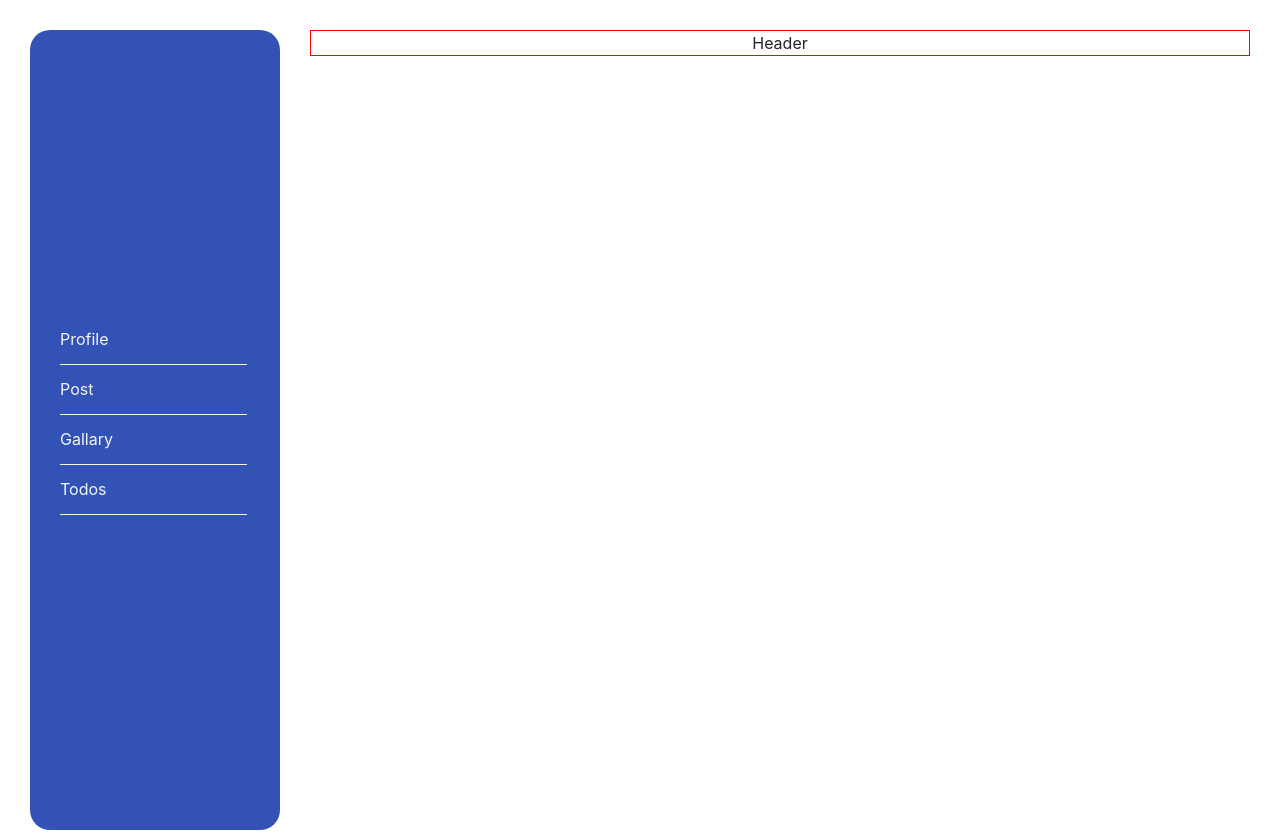
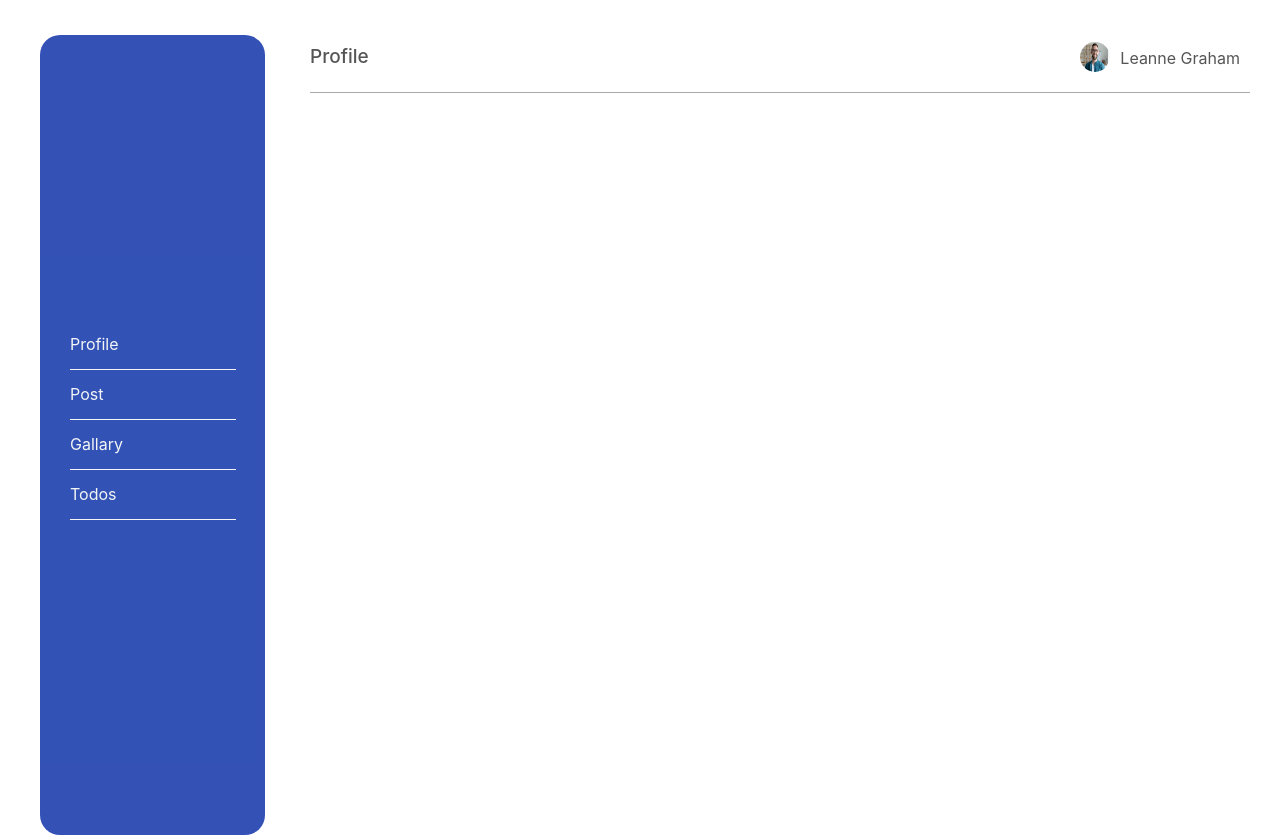
Before and after one commit to Muklasar/panorbit-assingment, a React (Create React App) app: page /profile in a window 1280 px wide. Built offline with nearby package versions, Linux system fonts and the light colour scheme.

Commit message:
add header

```diff
--- /dev/null
+++ b/src/components/Profile/Header.jsx
@@ -0,0 +1,17 @@
+import './header.css'
+import ProfileImage from '../../assests/profile-image-20.jpg'
+
+
+const Header = () =>{
+    return(
+        <div className="profile-header-container">
+            <div className="profile-header-left">Profile</div>
+            <div className="profile-header-right">
+                <img src={ProfileImage} />
+                <p>Leanne Graham</p>
+            </div>
+        </div>
+    )
+}
+
+export default Header
--- a/src/components/Profile/ProfileHeader.jsx
+++ /dev/null
@@ -1,7 +0,0 @@
-const ProfileHeader = () =>{
-    return(
-        <div>Header</div>
-    )
-}
-
-export default ProfileHeader
--- /dev/null
+++ b/src/components/Profile/header.css
@@ -0,0 +1,36 @@
+.profile-header-container{
+    display: flex;
+    align-items: center;
+    justify-content: space-between;
+    padding: 12px 10px 20px 0;
+    border-bottom: 1px solid #aaa;
+}
+
+.profile-header-left{
+    font-size: 19px;
+    font-weight: 500;
+    color: #555;
+}
+
+.profile-header-right{
+    display: flex;
+    align-items: center;
+    justify-content: space-between;
+    cursor: pointer;
+    /* margin-right: 20px; */
+    /* border: 1px solid red; */
+}
+
+.profile-header-right img{
+    width: 30px;
+    height: 30px;
+    border-radius: 50%;
+}
+
+.profile-header-right p{
+    margin-left: 10px;
+    font-size: 16px;
+    font-weight: 400;
+    color: #555;
+    margin-bottom: -1px;
+}
--- a/src/pages/Profile.jsx
+++ b/src/pages/Profile.jsx
@@ -1,5 +1,5 @@
 import { Outlet } from "react-router-dom"
-import ProfileHeader from "../components/Profile/ProfileHeader"
+import ProfileHeader from "../components/Profile/Header"
 import ProfileSidebar from "../components/Profile/Sidebar"
 import './profile.css'
 
--- a/src/pages/profile.css
+++ b/src/pages/profile.css
@@ -5,14 +5,15 @@
 
 .profile-sidebar-wrapper{
     position: absolute;
-    left: 30px;
-    width: 250px;
+    left: 40px;
+    top: 35px;
+    width: 225px;
     /* border: 1px solid red; */
 }
 
 .profile-right-wrapper{
     margin-left: 280px;
-    border: 1px solid red;
+    /* border: 1px solid red; */
 }
 
 .profile-content-wrapper{
```
